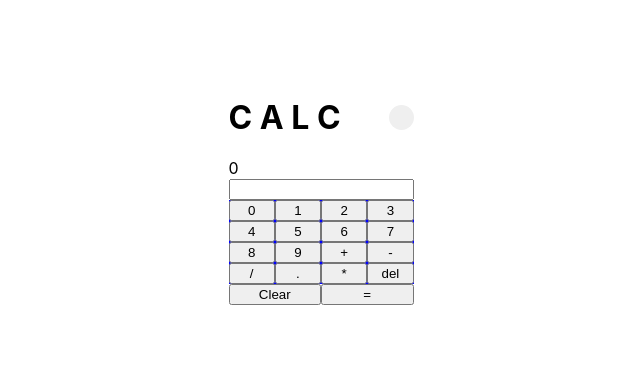
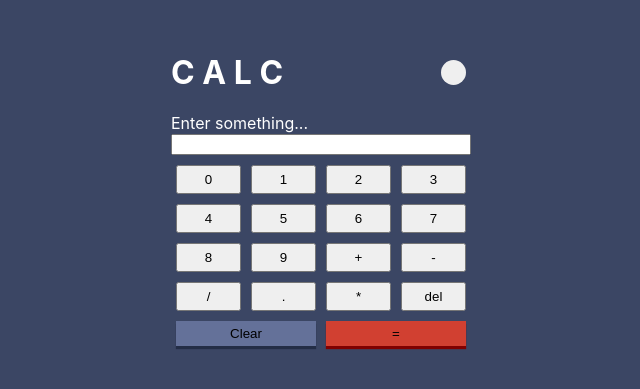
Before and after one commit to Entropiks/PrettyCalculator, a React (Create React App) app: page / in a window 1280 px wide. Shown: the part 209-598 px from the top of the page, without its empty margins (319-959 px from the left). Built offline with nearby package versions, Linux system fonts and the light colour scheme.

Commit message:
styling mostly and some structure fixes

```diff
--- a/src/App.js
+++ b/src/App.js
@@ -6,12 +6,11 @@ import { darkMode, lightMode, GlobalStyles } from './Components/Themes';
 // Styled component
 const ToggleButton = styled.div``;
 
-
 function App() {
 
-  const [theme, setTheme] = useState('light');
+  const [theme, setTheme] = useState('dark');
   const [userInput, setUserInput] = useState([]);
-  const [total, setTotal] = useState(0);
+  const [total, setTotal] = useState('Enter something...');
 
   const themeToggler = () => {
     if (theme === 'light' ? setTheme('dark') : setTheme('light'));
@@ -31,8 +30,13 @@ function App() {
     setUserInput(userInput + e.target.value);
   }
 
-  function handleCalculate() {
+  function handleCalculate(e) {
+
+    // I know eval isn't safe but this is an offline calculator app, its fine...
     setTotal(eval(userInput));
+    if (userInput === '') {
+      setUserInput('Enter something...')
+    }
   }
 
   function handleClear() {
@@ -44,16 +48,17 @@ function App() {
   return (
     <ThemeProvider theme={theme === 'light' ? lightMode : darkMode}>
     <GlobalStyles/>
+      <div className="app-wrapper">
         <header>
           <h1>C A L C</h1>
           <ToggleButton>
             <button onClick={() => themeToggler()} />
           </ToggleButton>
         </header>
-      <div className="total">
+        <div className="total-wrapper">
           {total}
+          <input className="total" placeholder="" value={userInput}/>
         </div>
-      <input className="total" placeholder="" value={userInput}/>
         <div className="calc-wrapper">
           { makeButtons() }
           <button onClick={handleButtonClick} value="+">+</button>
@@ -64,8 +69,9 @@ function App() {
           <button onClick={handleButtonClick} value="del">del</button>
         </div>
         <div className="clear-equal">
-        <button onClick={handleClear}>Clear</button>
-        <button onClick={handleCalculate}>=</button>
+          <button className="clear-button" onClick={handleClear}>Clear</button>
+          <button className="equals-button" onClick={handleCalculate}>=</button>
+        </div>
       </div>
     </ThemeProvider>
   );
--- a/src/Components/Themes.js
+++ b/src/Components/Themes.js
@@ -1,20 +1,27 @@
 import { createGlobalStyle } from "styled-components"
 
 export const darkMode = {
-  body: '#000',
+  body: '#3b4664',
   fontColor: '#fff',
   calcWrapper: 'red',
-  themeButton: 'fff'
+  themeButton: 'fff',
+  equalsButton: '#d14031',
+  clearButton: '#647199'
 }
 
 export const lightMode = {
   body: '#fff',
   fontColor: '#000',
   calcWrapper: 'blue',
-  themeButton: '000'
+  themeButton: '000',
+  equalsButton: '#c85402',
+  clearButton: '#fff'
 }
 
 export const GlobalStyles = createGlobalStyle`
+  .app-wrapper {
+    width: 300px;
+  }
 
   body {
     height: 100vh;
@@ -28,17 +35,30 @@ export const GlobalStyles = createGlobalStyle`
   .calc-wrapper {
     display: grid;
     grid-template-columns: repeat(4, 1fr);
+    grid-template-areas:
     background-color: ${props => props.theme.calcWrapper};
   }
 
-  .cal-wrapper div {
+  button {
     padding: 5px;
+    margin: 5px;
+  }
+
+  .equals-button {
+    border: none;
+    background-color: ${props => props.theme.equalsButton};
+    box-shadow: 0px 3px 1px maroon;
+
   }
 
   .input-bill {
     width: 100%;
     display: flex;
     height: 50px;
+  }
+
+  .total-wrapper {
+    margin-bottom: 5px;
   }
 
   .total {
@@ -67,4 +87,10 @@ export const GlobalStyles = createGlobalStyle`
     grid-template-columns: 1fr 1fr;
   }
 
+  .clear-button {
+    border: none;
+    box-shadow: 0px 3px 1px #232d46;
+    background-color: ${props => props.theme.clearButton }
+  }
+
 `
```
Lines whose indentation alone changed are shown as unchanged.
